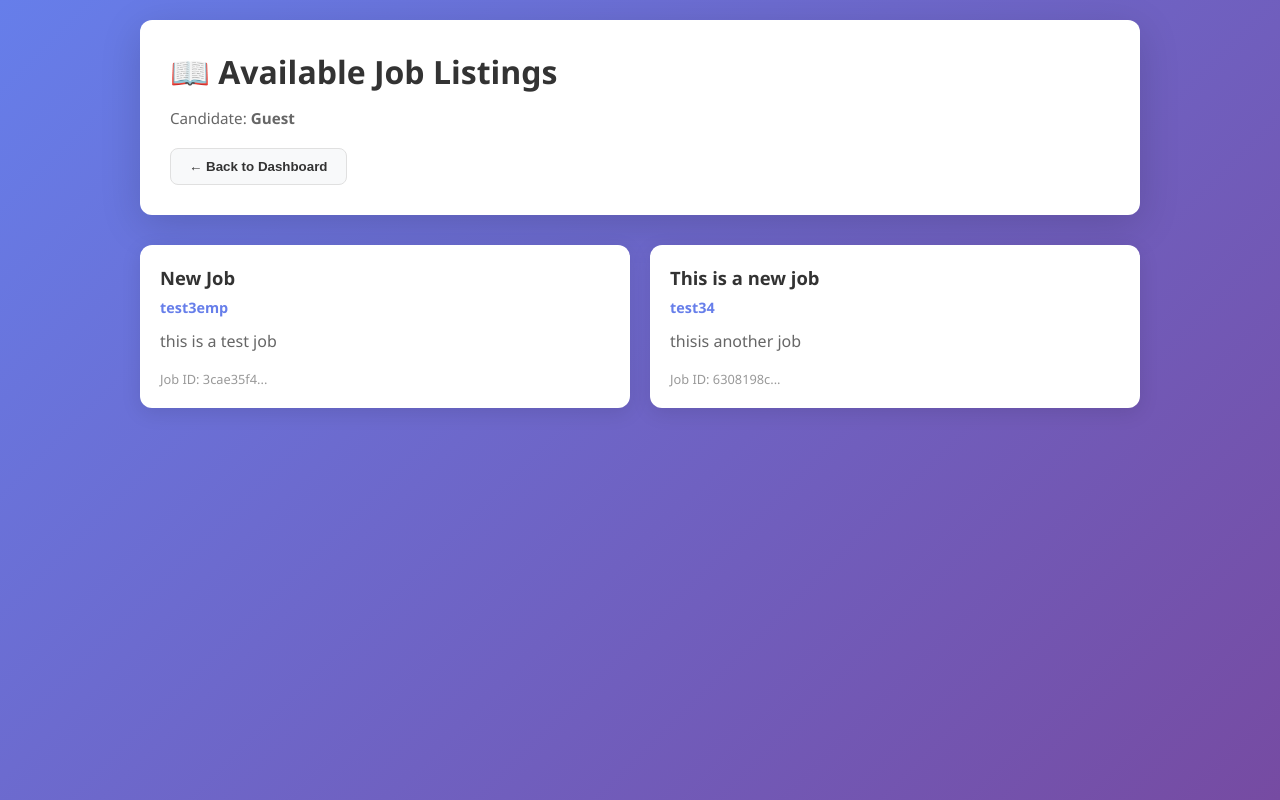
After one commit to internship-plz/NullPointerException, a Flask app: page /job_listings in a window 1280 px wide. The commit adds this page. Run offline with Flask 3, Linux system fonts and the light colour scheme.

Commit message:
candidates can view published jobs

```diff
--- a/app.py
+++ b/app.py
@@ -249,6 +249,35 @@ def company_create_job():
     except Exception as e:
         return jsonify({'success': False, 'message': f'Error saving job: {str(e)}'}), 500
 
+@app.route('/job_listings')
+def job_listings():
+    """Display all available job listings from all employers."""
+    user_email = request.args.get('user_email', 'Guest')
+
+    users_file = 'data/users.json'
+    all_jobs = []
+
+    if os.path.exists(users_file):
+        with open(users_file, 'r') as f:
+            try:
+                users = json.load(f)
+            except json.JSONDecodeError:
+                return render_template('job_listings.html', user_email=user_email, all_jobs=[])
+
+        # Collect all jobs from all employers
+        for company_email, company_info in users.items():
+            role = company_info.get('role', '').lower()
+            if role in ('company', 'employer'):
+                jobs = company_info.get('jobs', [])
+                for job in jobs:
+                    job_with_company = dict(job)
+                    job_with_company['company_email'] = company_email
+                    job_with_company['company_name'] = company_info.get('name', company_email)
+                    all_jobs.append(job_with_company)
+
+    return render_template('job_listings.html', user_email=user_email, all_jobs=all_jobs)
+
+
 @app.route('/job_search', methods=['POST'])
 def job_search():
     """Handles the job search request by calling the service's job_search method."""
--- a/data/users.json
+++ b/data/users.json
@@ -60,5 +60,13 @@
                 "starting_pay": 0.0
             }
         ]
+    },
+    "testing": {
+        "password": "thisi",
+        "role": "candidate",
+        "name": "Candtest",
+        "skills": {
+            "no skill bill": 24
+        }
     }
 }
--- a/templates/home.html
+++ b/templates/home.html
@@ -180,8 +180,10 @@
             {% if user_role and user_role|lower in ['company','employer'] %}
                 <button class="btn-secondary" onclick="window.location.href='/company/add_job?user_email={{ user_email }}'">➕ Post Job</button>
                 <button class="btn-secondary" onclick="window.location.href='/company/jobs?user_email={{ user_email }}'">📋 My Jobs</button>
+            {% else %}
+                <button class="btn-secondary" onclick="window.location.href='/job_listings?user_email={{ user_email }}'">📐 Job Listings</button>
             {% endif %}
-            <button class="btn-secondary" onclick="handleAbout()">ℹ️ About</button>
+            <button class="btn-secondary" onclick="handleAbout()">â„¹️ About</button>
             <button class="btn-secondary" onclick="handleAccount()">⚙️ Account</button>
             <button class="btn-secondary" onclick="handleLogout()">🚪 Logout</button>
         </div>
--- /dev/null
+++ b/templates/job_listings.html
@@ -0,0 +1,61 @@
+<!DOCTYPE html>
+<html lang="en">
+<head>
+    <meta charset="utf-8">
+    <meta name="viewport" content="width=device-width,initial-scale=1">
+    <title>Job Listings</title>
+    <style>
+        * { margin:0; padding:0; box-sizing:border-box }
+        body { font-family:'Segoe UI', Tahoma, Geneva, Verdana, sans-serif; background:linear-gradient(135deg,#667eea 0%,#764ba2 100%); min-height:100vh; padding:20px }
+        .container { max-width:1000px; margin:0 auto }
+        .header { background:white; border-radius:12px; padding:30px; margin-bottom:30px; box-shadow:0 10px 40px rgba(0,0,0,0.15) }
+        h1 { color:#333; margin-bottom:10px }
+        .user-info { color:#666; font-size:0.95em; margin-top:15px }
+        .button-group { display:flex; gap:10px; margin-top:20px }
+        .btn { padding:10px 18px; border-radius:8px; border:none; cursor:pointer; font-weight:600 }
+        .btn-primary { background:linear-gradient(135deg,#667eea,#764ba2); color:white }
+        .btn-secondary { background:#f8f9fa; border:1px solid #e0e0e0; color:#333 }
+        .btn:hover { transform:translateY(-2px) }
+        .jobs-list { display:grid; gap:20px; grid-template-columns:repeat(auto-fill,minmax(350px,1fr)) }
+        .job-card { background:white; border-radius:12px; padding:20px; box-shadow:0 5px 20px rgba(0,0,0,0.1); transition:all 0.3s ease }
+        .job-card:hover { transform:translateY(-4px); box-shadow:0 8px 30px rgba(0,0,0,0.15) }
+        .job-title { font-size:1.15em; font-weight:700; color:#333; margin-bottom:8px }
+        .job-company { font-size:0.9em; color:#667eea; font-weight:600; margin-bottom:12px }
+        .job-description { color:#666; line-height:1.6; margin-bottom:15px }
+        .job-id { font-size:0.8em; color:#999; word-break:break-all }
+        .empty { background:white; border-radius:12px; padding:60px 40px; text-align:center; box-shadow:0 5px 20px rgba(0,0,0,0.1) }
+        .empty h2 { color:#666; margin-bottom:15px }
+        .empty p { color:#999; margin-bottom:20px }
+    </style>
+</head>
+<body>
+    <div class="container">
+        <div class="header">
+            <h1>📖 Available Job Listings</h1>
+            <div class="user-info">Candidate: <strong>{{ user_email }}</strong></div>
+            <div class="button-group">
+                <button class="btn btn-secondary" onclick="window.location.href='/home?user_email={{ user_email }}&user_role=candidate'">← Back to Dashboard</button>
+            </div>
+        </div>
+
+        {% if all_jobs %}
+            <div class="jobs-list">
+                {% for job in all_jobs %}
+                    <div class="job-card">
+                        <div class="job-title">{{ job.title }}</div>
+                        <div class="job-company">{{ job.company_name }}</div>
+                        <div class="job-description">{{ job.description }}</div>
+                        <div class="job-id">Job ID: {{ job.job_id[:8] }}...</div>
+                    </div>
+                {% endfor %}
+            </div>
+        {% else %}
+            <div class="empty">
+                <h2>🔍 No job listings available</h2>
+                <p>Check back later for new opportunities.</p>
+                <button class="btn btn-primary" onclick="window.location.href='/home?user_email={{ user_email }}&user_role=candidate'">← Back to Dashboard</button>
+            </div>
+        {% endif %}
+    </div>
+</body>
+</html>
```
